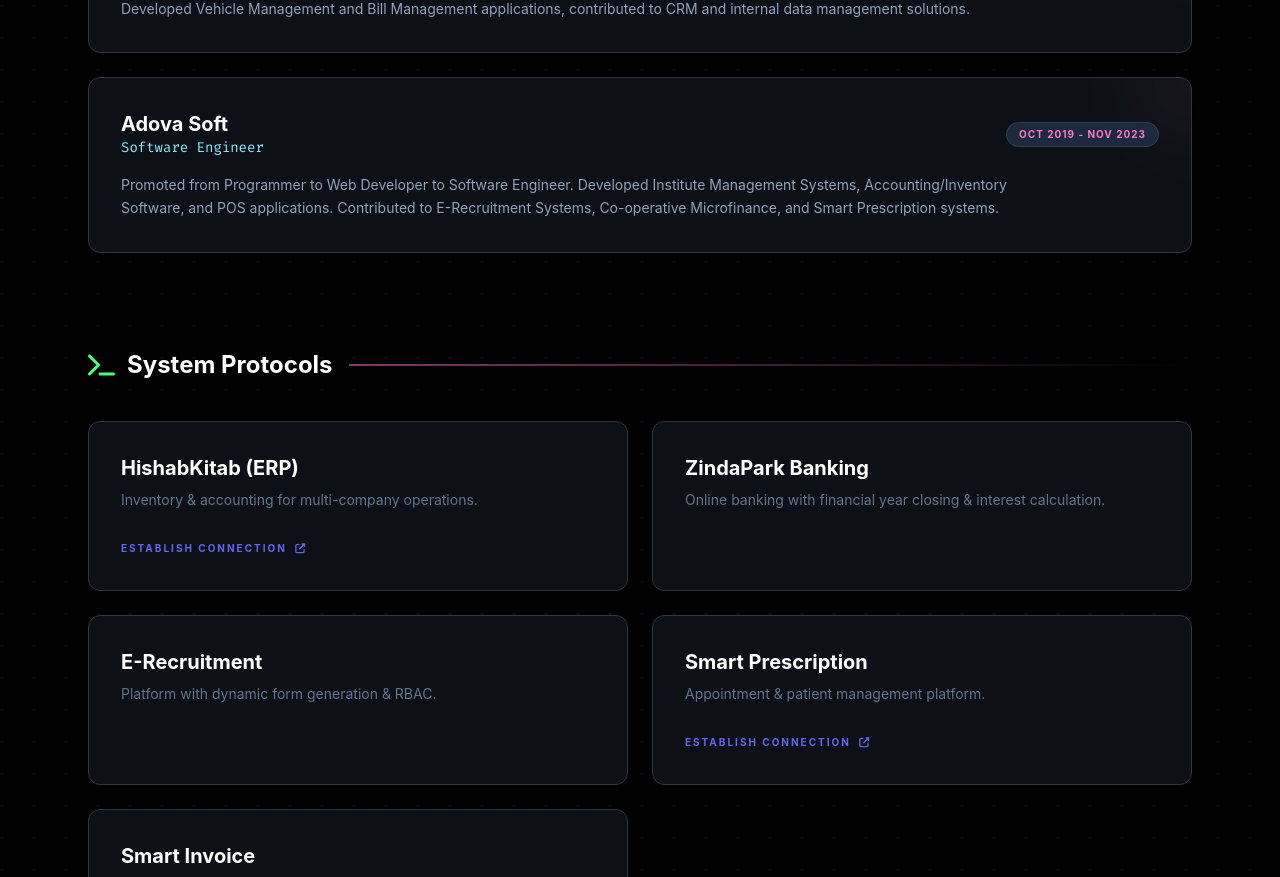
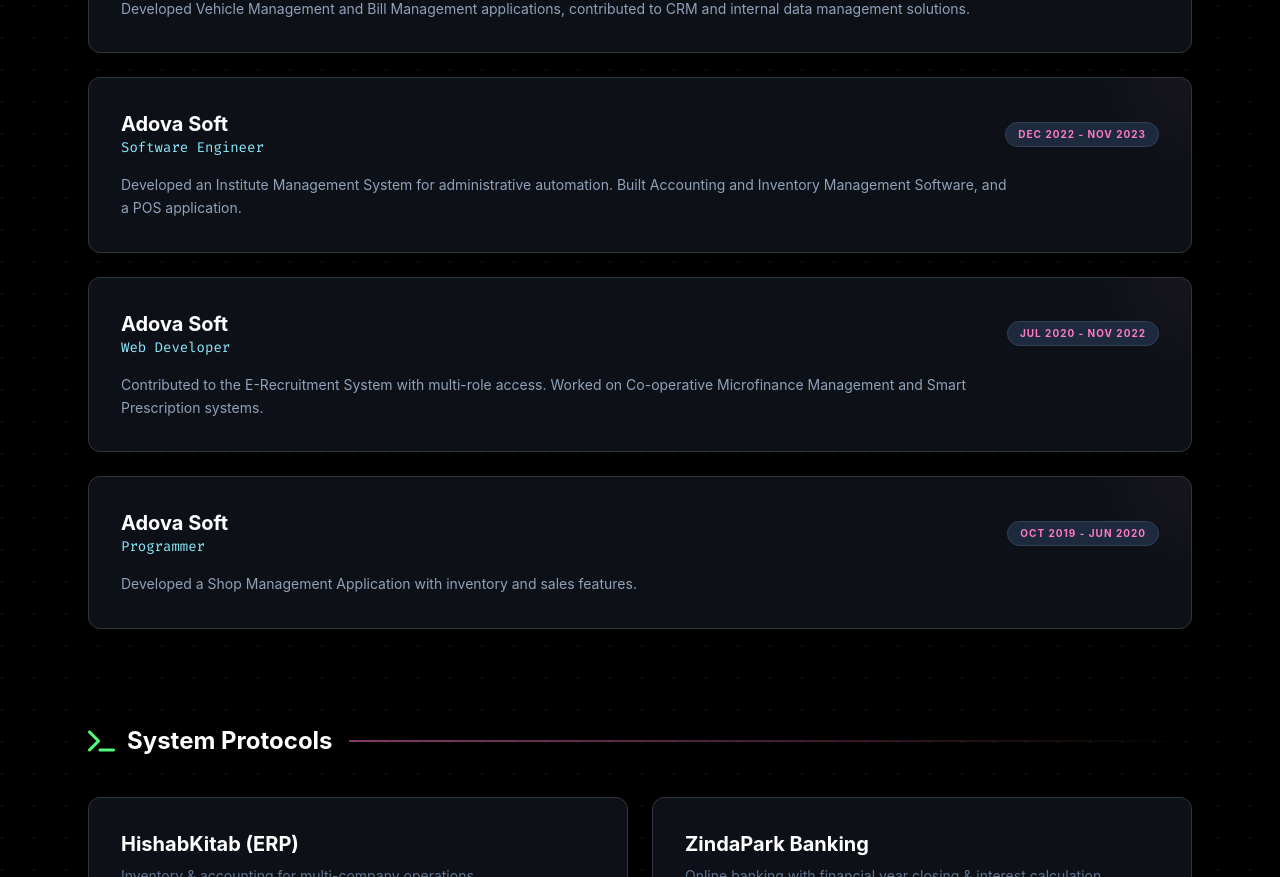
Before and after one commit to sajibAdhi/sajibadhi.github.io, a Vue app: page / in a window 1280 px wide. Shown: the part 1340-2217 px from the top of the page. Built offline with nearby package versions, Linux system fonts and the light colour scheme.

Commit message:
feat: restored detailed career progression timeline at Adova Soft

```diff
--- a/src/App.vue
+++ b/src/App.vue
@@ -30,8 +30,20 @@
     {
       company: "Adova Soft",
       role: "Software Engineer",
-      period: "Oct 2019 - Nov 2023",
-      desc: "Promoted from Programmer to Web Developer to Software Engineer. Developed Institute Management Systems, Accounting/Inventory Software, and POS applications. Contributed to E-Recruitment Systems, Co-operative Microfinance, and Smart Prescription systems."
+      period: "Dec 2022 - Nov 2023",
+      desc: "Developed an Institute Management System for administrative automation. Built Accounting and Inventory Management Software, and a POS application."
+    },
+    {
+      company: "Adova Soft",
+      role: "Web Developer",
+      period: "Jul 2020 - Nov 2022",
+      desc: "Contributed to the E-Recruitment System with multi-role access. Worked on Co-operative Microfinance Management and Smart Prescription systems."
+    },
+    {
+      company: "Adova Soft",
+      role: "Programmer",
+      period: "Oct 2019 - Jun 2020",
+      desc: "Developed a Shop Management Application with inventory and sales features."
     }
   ],
   education: [
```
